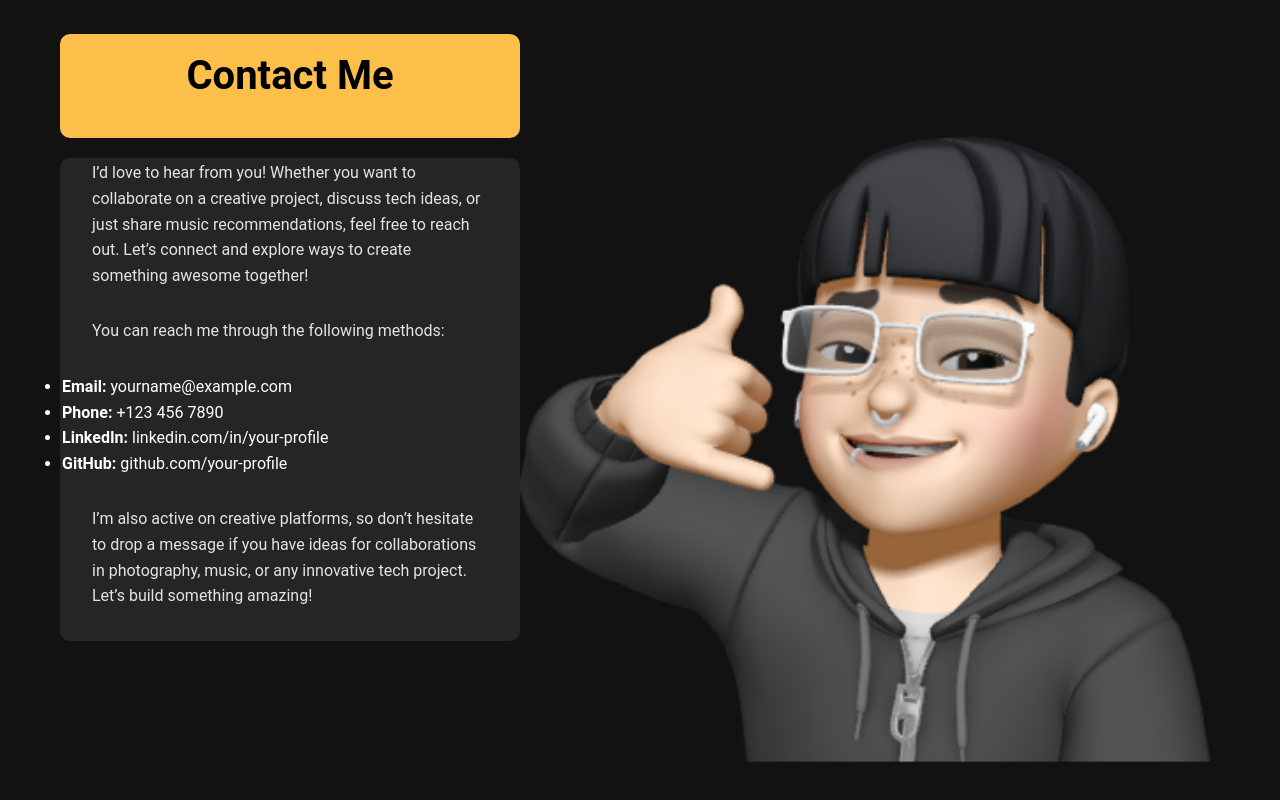
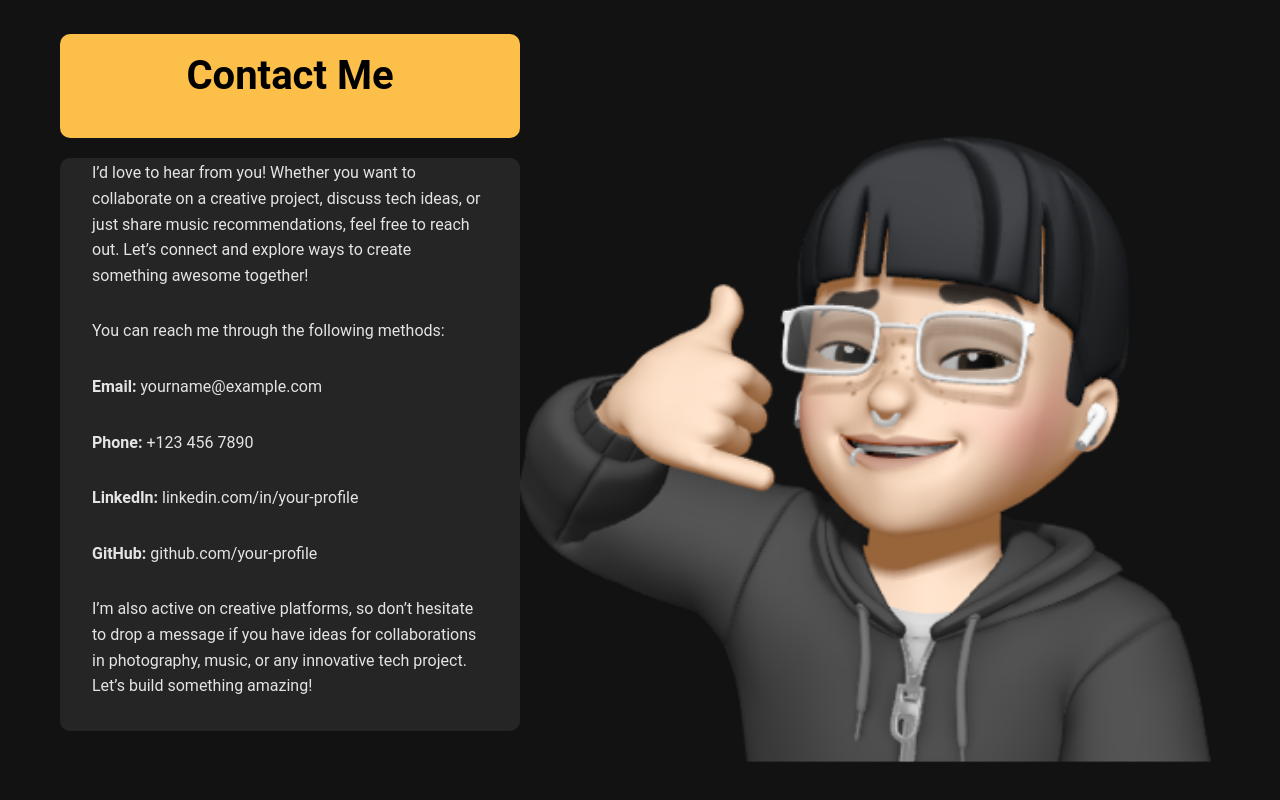
Before and after one commit to juansncz1970/Frontend-Project, a React (Vite) app: page /contact in a window 1280 px wide. Shown: the part 5555-6355 px from the top of the page. Built offline with nearby package versions, Linux system fonts and the light colour scheme.

Commit message:
modified:   src/pages/Contact.jsx

```diff
--- a/src/pages/Contact.jsx
+++ b/src/pages/Contact.jsx
@@ -22,12 +22,12 @@ function Contact() {
           <p>
             You can reach me through the following methods:
           </p>
-          <ul>
-            <li><strong>Email:</strong> yourname@example.com</li>
-            <li><strong>Phone:</strong> +123 456 7890</li>
-            <li><strong>LinkedIn:</strong> linkedin.com/in/your-profile</li>
-            <li><strong>GitHub:</strong> github.com/your-profile</li>
-          </ul>
+
+            <p><strong>Email:</strong> yourname@example.com</p>
+            <p><strong>Phone:</strong> +123 456 7890</p>
+            <p><strong>LinkedIn:</strong> linkedin.com/in/your-profile</p>
+            <p><strong>GitHub:</strong> github.com/your-profile</p>
+
           <p>
 
           </p>
```
